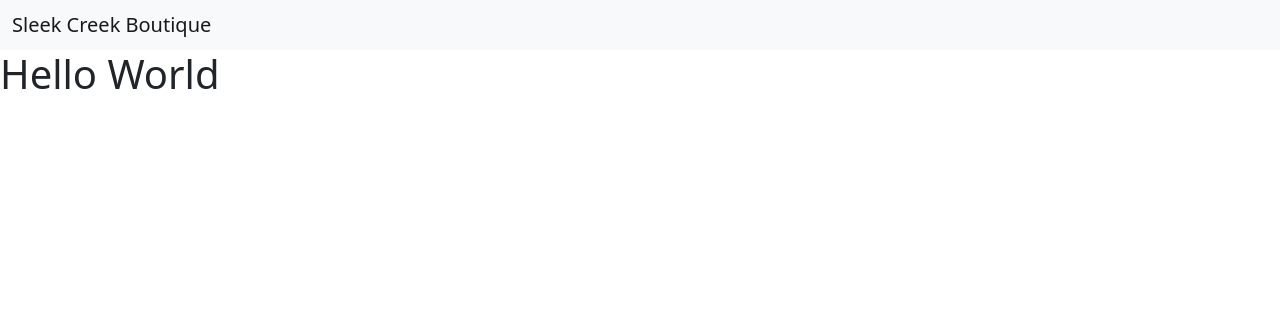
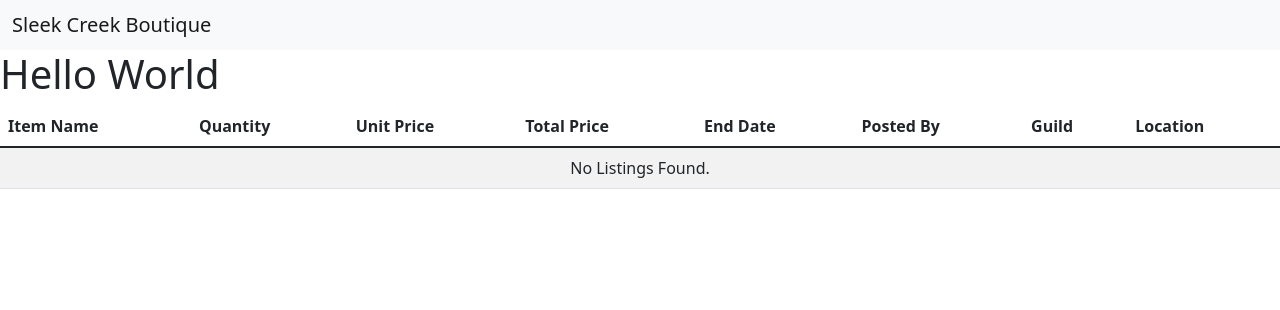
Before and after one commit to justindonthomas/sleekcreekboutique, a Django app: page /saleslog in a window 1280 px wide. Shown: the top 310 px of the page. Run offline with Django 4.2, Linux system fonts and the light colour scheme.

```diff
--- /dev/null
+++ b/saleslog/static/saleslog/css/styles.css
@@ -0,0 +1,3 @@
+td[colspan]:not([colspan="1"]) {
+  text-align: center;
+}
--- a/saleslog/templates/index.html
+++ /dev/null
@@ -1,5 +0,0 @@
-{% extends "boilerplate.html" %}
-
-{% block content %}
-<h1>Hello World</h1>
-{% endblock %}
--- a/saleslog/templates/boilerplate.html
+++ b/saleslog/templates/saleslog/boilerplate.html
@@ -1,3 +1,4 @@
+{% load static %}
 <!doctype html>
 <html lang="en">
   <head>
@@ -7,7 +8,7 @@
 
     <!-- Bootstrap CSS -->
     <link href="https://cdn.jsdelivr.net/npm/bootstrap@5.1.3/dist/css/bootstrap.min.css" rel="stylesheet" integrity="sha384-1BmE4kWBq78iYhFldvKuhfTAU6auU8tT94WrHftjDbrCEXSU1oBoqyl2QvZ6jIW3" crossorigin="anonymous">
-
+    <link rel="stylesheet" type="text/css" href="{% static 'saleslog/css/styles.css' %}">
     <title>Sleek Creek Boutique</title>
   </head>
   <body>
@@ -18,6 +19,8 @@
     </nav>
     {% block content %}
     {% endblock %}
+    {% block show_listings %}
+    {% endblock %}
     <script src="https://cdn.jsdelivr.net/npm/bootstrap@5.1.3/dist/js/bootstrap.bundle.min.js" integrity="sha384-ka7Sk0Gln4gmtz2MlQnikT1wXgYsOg+OMhuP+IlRH9sENBO0LRn5q+8nbTov4+1p" crossorigin="anonymous"></script>
   </body>
 </html>
--- /dev/null
+++ b/saleslog/templates/saleslog/index.html
@@ -0,0 +1,41 @@
+{% extends "saleslog/boilerplate.html" %}
+
+{% block content %}
+<h1>Hello World</h1>
+{% endblock %}
+
+<!-- Listing table template -->
+{% block show_listings %}
+<table class="table table-striped">
+  <thead>
+    <tr>
+      <th scope="col">Item Name</th>
+      <th scope="col">Quantity</th>
+      <th scope="col">Unit Price</th>
+      <th scope="col">Total Price</th>
+      <th scope="col">End Date</th>
+      <th scope="col">Posted By</th>
+      <th scope="col">Guild</th>
+      <th scope="col">Location</th>
+    </tr>
+  </thead>
+  <tbody>
+  {% if listing %}
+  <tr>
+    <td>A Thing</td>
+    <td>2</td>
+    <td>5</td>
+    <td>10</td>
+    <td>Today</td>
+    <td>Me</td>
+    <td>My Guild</td>
+    <td>Here</td>
+  </tr>
+  {% else %}
+    <tr>
+      <td colspan="100%"> No Listings Found.</td>
+    </tr>
+  {% endif %}
+  </tbody>
+</table>
+{% endblock %}
--- a/saleslog/views.py
+++ b/saleslog/views.py
@@ -3,4 +3,4 @@ from django.shortcuts import render
 # Create your views here.
 def index(request):
   context = {}
-  return render(request, 'index.html', context=context)
+  return render(request, 'saleslog/index.html', context=context)
```
